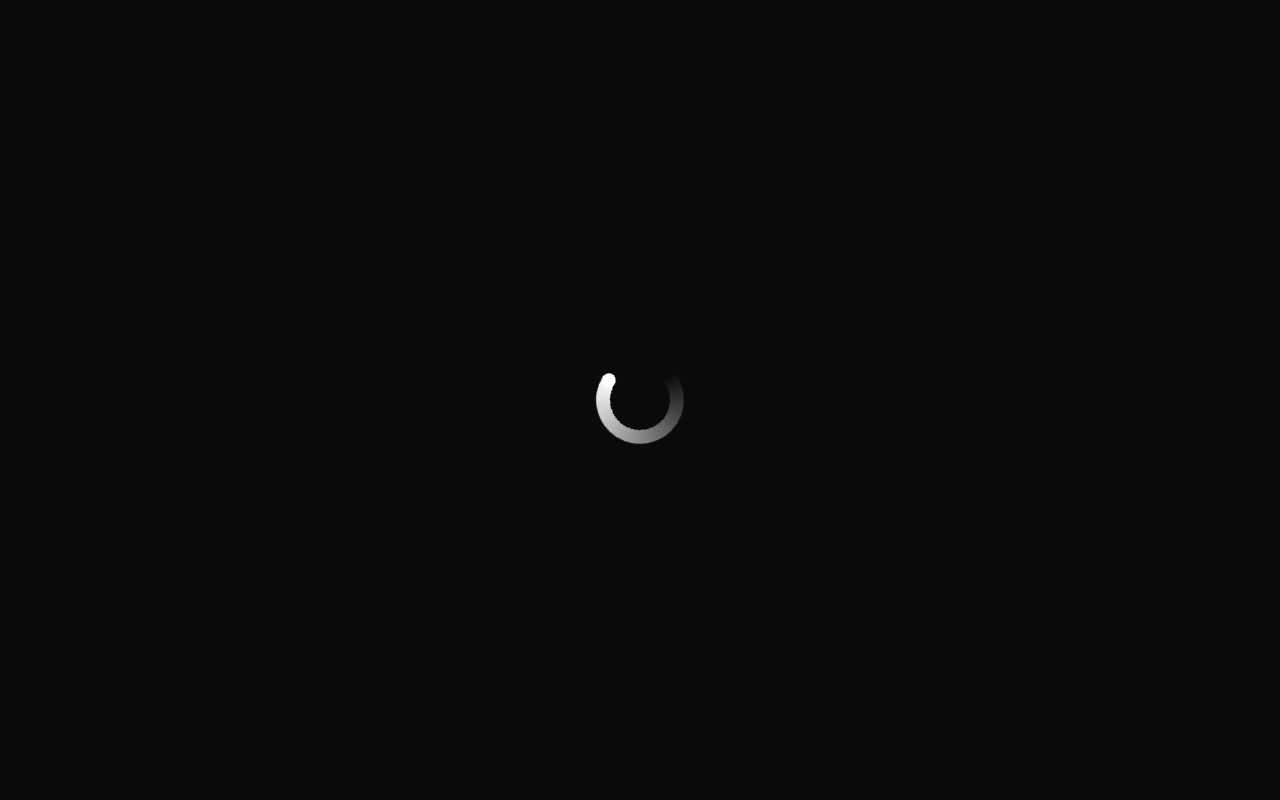
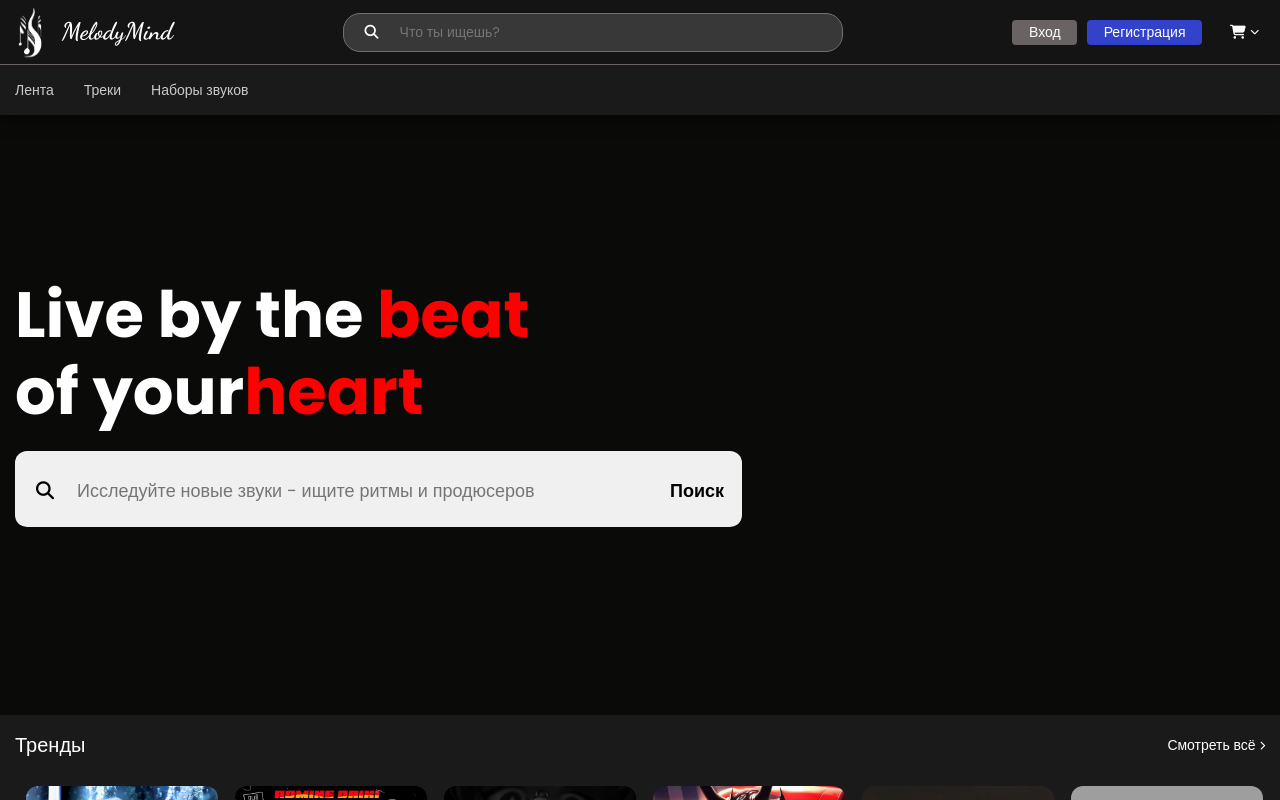
Before and after one commit to MelodyMindOfficial/melodymindofficial.github.io, a React (Vite) app: page / in a window 1280 px wide. Shown: the top 800 px of the page. Built offline with nearby package versions, Linux system fonts and the light colour scheme; grey boxes are pictures that could not be loaded.

Commit message:
preloader_hide

```diff
--- a/src/App.jsx
+++ b/src/App.jsx
@@ -47,7 +47,7 @@ export default function App() {
 
     return (
         <>
-            <div id="preloader" className="show">
+            <div id="preloader" className="">
                 <div className="spinner"></div>
             </div>
             <Authorization
```
